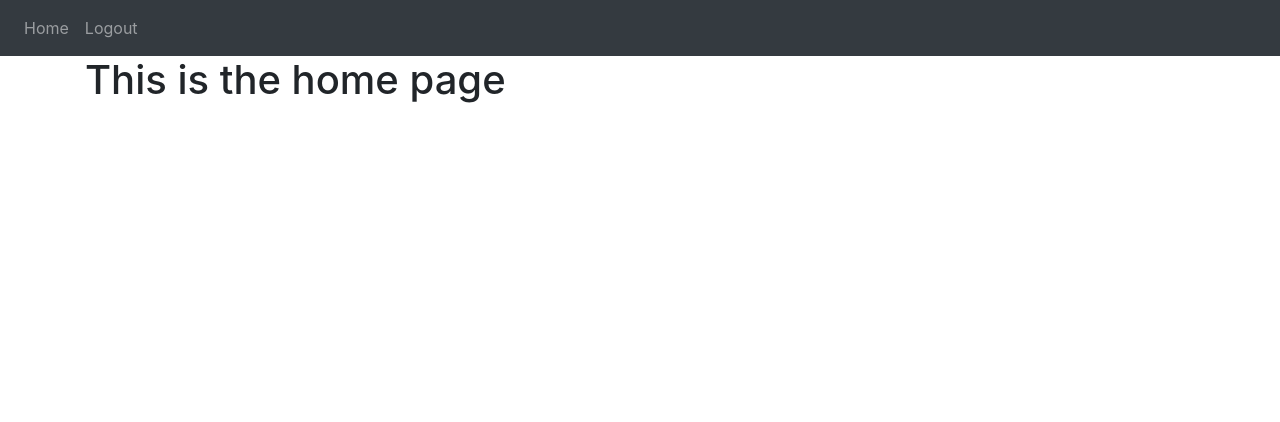
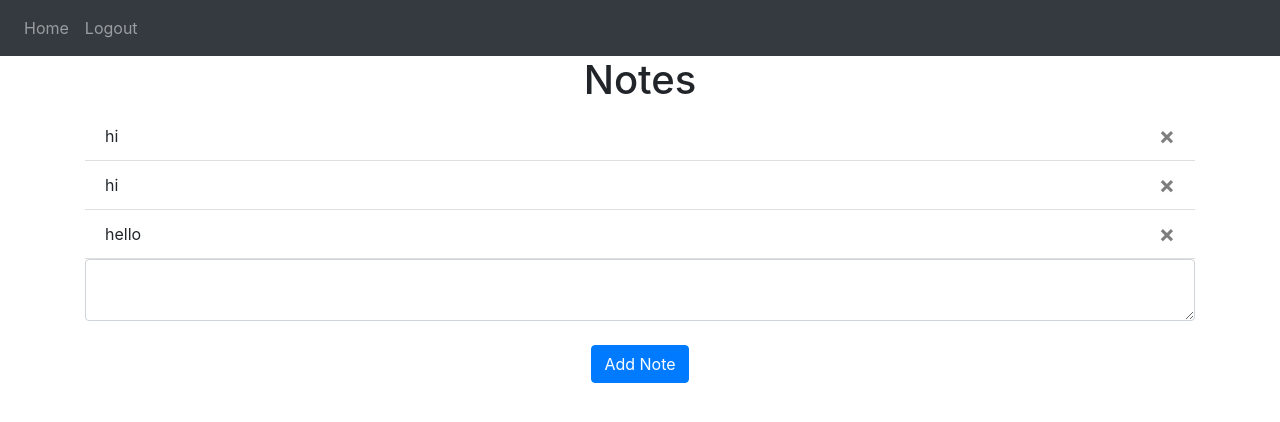
Before and after one commit to Dmitry-Oyawale/Python-Flask-Website, a Flask app: page / in a window 1280 px wide. Shown: the top 422 px of the page. Run offline with Flask 3, Linux system fonts and the light colour scheme; a user stored in the database is signed in; some libraries are stand-ins or nearby versions.

Commit message:
Add files via upload

```diff
--- a/website/models.py
+++ b/website/models.py
@@ -5,7 +5,7 @@ from sqlalchemy.sql import func
 class Note(db.Model):
     id = db.Column(db.Integer, primary_key=True)
     data = db.Column(db.String(10000))
-    date = db.Column(db.DateTime(timezone=True), default=func.now)
+    date = db.Column(db.DateTime(timezone=True), default=func.now())
     user_id = db.Column(db.Integer, db.ForeignKey('user.id'))
 
 class User(db.Model, UserMixin):
--- /dev/null
+++ b/website/static/index.js
@@ -0,0 +1,8 @@
+function deleteNote(noteId) {
+    fetch("/delete-note", {
+        method: "POST",
+        body: JSON.stringify({noteId: noteId}),
+}).then((_res) => {
+    window.location.href = "/";
+});
+}
--- a/website/templates/base.html
+++ b/website/templates/base.html
@@ -76,5 +76,10 @@
           integrity="sha384-JZR6Spejh4U02d8jOt6vLEHfe/JQGiRRSQQxSfFWpi1MquVdAyjUar5+76PVCmYl"
           crossorigin="anonymous"
         ></script>
+
+        <script
+          type="text/javascript"
+          src="{{ url_for('static', filename='index.js')}}"
+        ></script>
     </body>
 </html>
--- a/website/templates/home.html
+++ b/website/templates/home.html
@@ -1,5 +1,22 @@
 {% extends "base.html" %}
 {% block title %}Home{% endblock %}
 {% block content %}
-<h1>This is the home page</h1>
+<h1 align="center">Notes</h1>
+<ul class="list-group list-group-flush" id="notes">
+    {% for note in user.notes %}
+    <li class="list-group-item">
+        {{ note.data }}
+        <button type="button" class="close" onClick="deleteNote({{note.id}})">
+            <span aria-hidden="true">&times;</span>
+        </button>
+    </li>
+    {% endfor %}
+</ul>
+<form method="POST">
+    <textarea name="note" id="note" class="form-control"></textarea>
+    <br />
+    <div align="center">
+        <button type="submit" class="btn btn-primary">Add Note</button>
+    </div>
+</form>
 {% endblock %}
--- a/website/views.py
+++ b/website/views.py
@@ -1,9 +1,35 @@
-from flask import Blueprint, render_template
+from flask import Blueprint, render_template, request, flash, jsonify
 from flask_login import login_required, current_user
+from .models import Note
+from . import db
+import json
 
 views = Blueprint('views', __name__)
 
-@views.route('/')
+@views.route('/', methods=['GET', 'POST'])
 @login_required
 def home():
+    if request.method == 'POST':
+        note = request.form.get('note')
+
+        if len(note) < 1:
+            flash('Note is too short!', category='error')
+        else:
+            new_note = Note(data=note, user_id=current_user.id)
+            db.session.add(new_note)
+            db.session.commit()
+            flash('Note added!', category='success')
+
     return render_template("home.html", user=current_user)
+
+@views.route('/delete-note', methods=['POST'])
+def delete_note():
+    note = json.loads(request.data)
+    noteId = note['noteId']
+    note = Note.query.get(noteId)
+    if note:
+        if note.user_id == current_user.id:
+            db.session.delete(note)
+            db.session.commit()
+
+        return jsonify({})
```
Also changed, not shown: instance/database.db.
